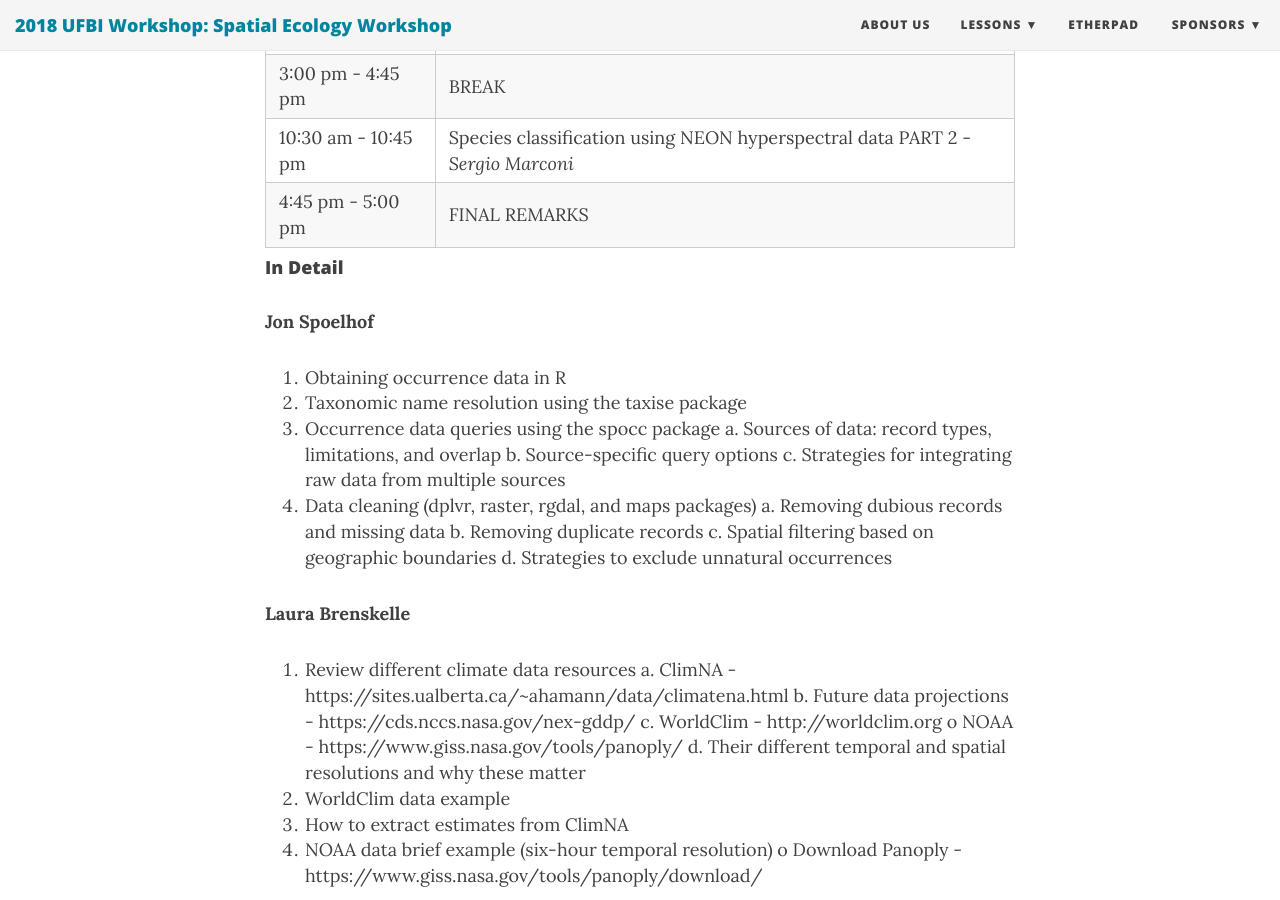
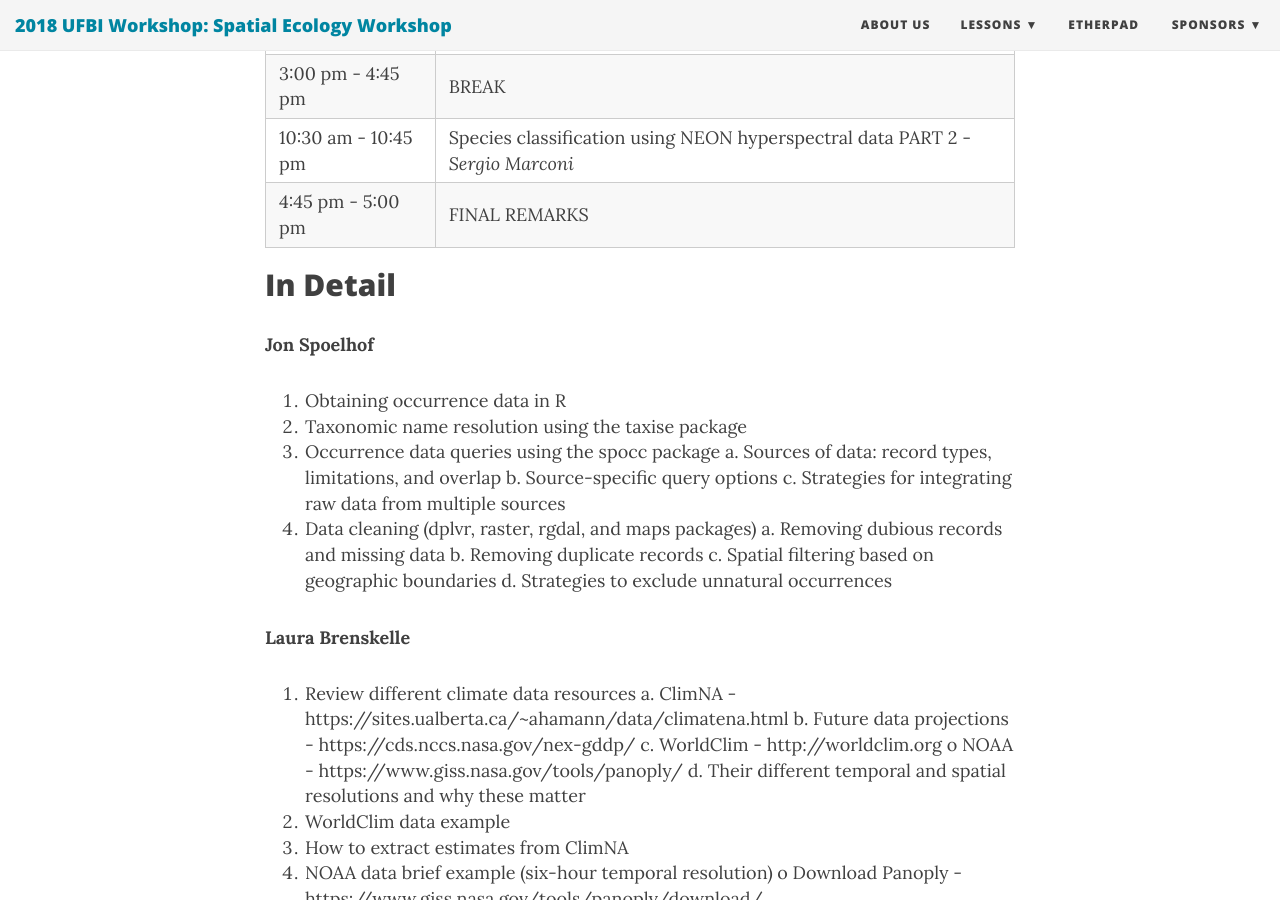
Before and after one commit to lbrensk/UFBI2018.github.io, a Jekyll site: the page built from Outline.md, in a window 1280 px wide and 900 px high, scrolled down 1256 px. Built offline with Jekyll 4.4.1, drawn with Linux system fonts in a browser that asks for light colours; nearby versions of some CDN libraries.

```diff
--- a/Outline.md
+++ b/Outline.md
@@ -36,7 +36,7 @@ The two-day workshop will take place on **May 8th and 9th**, and will be divided
 | 4:45 pm - 5:00 pm  | FINAL REMARKS |
 
 
-#### In Detail
+## In Detail
 
 **Jon Spoelhof**
 1.	Obtaining occurrence data in R
```
